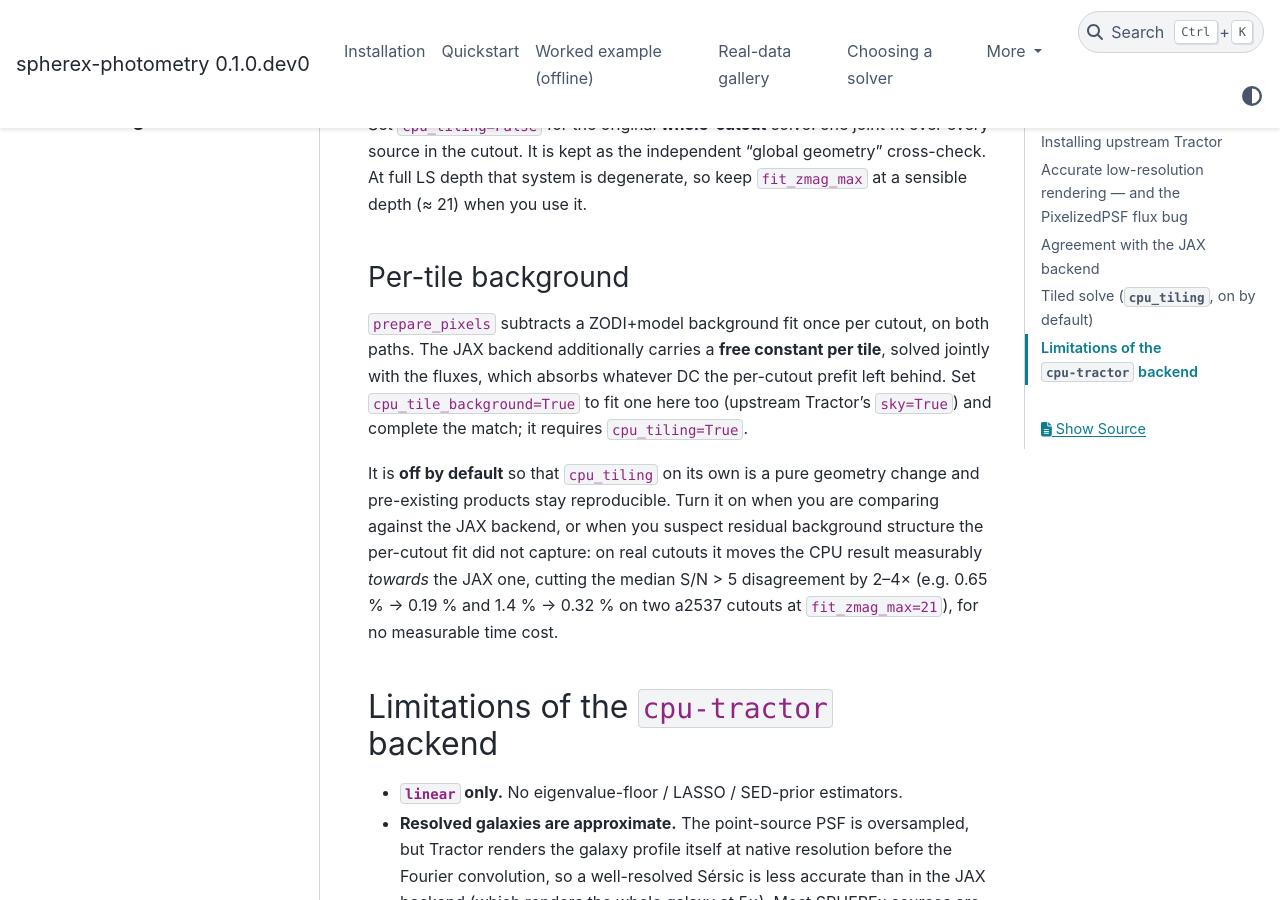
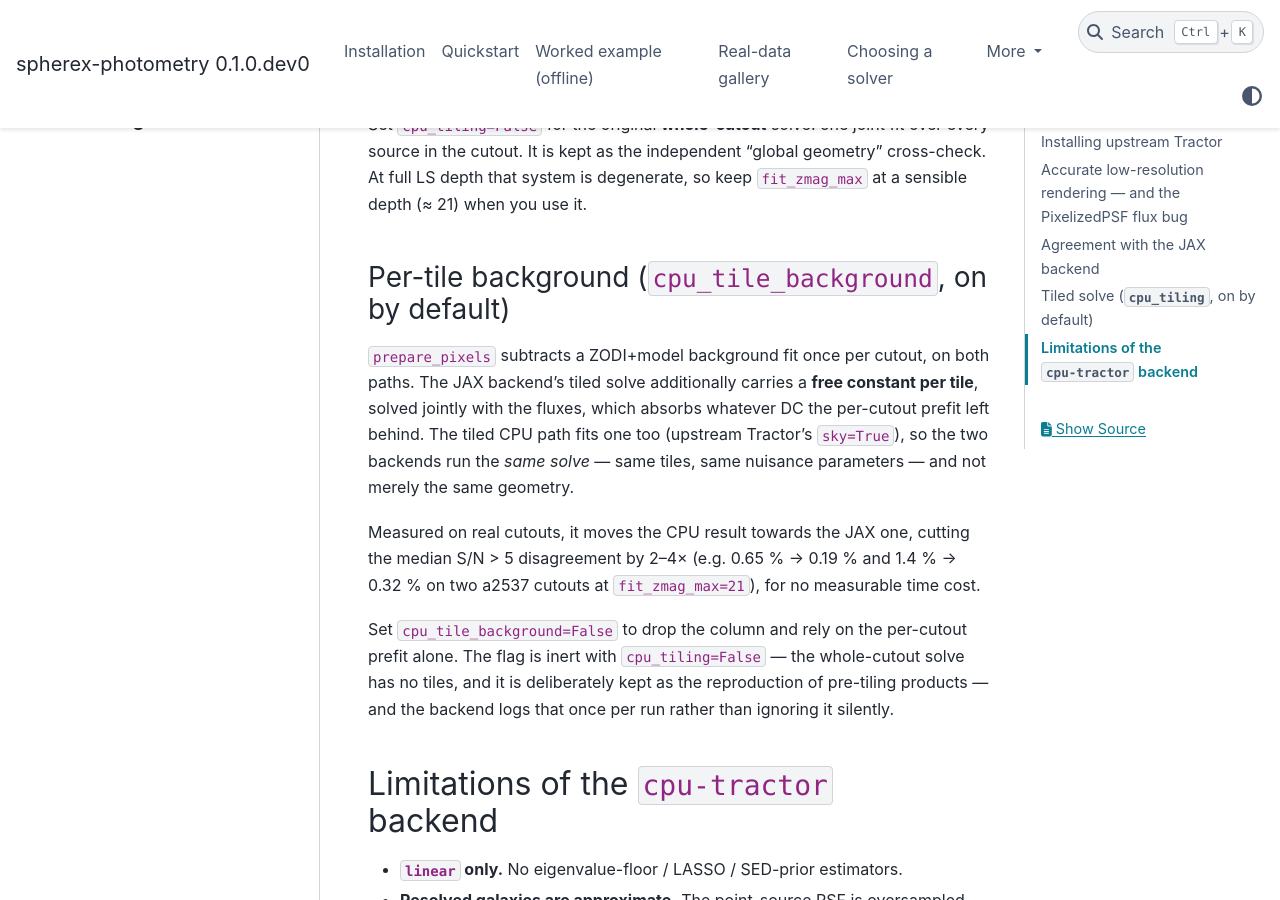
Before and after one commit to hbahk/tractorjax-spherex, a Sphinx documentation site: the page built from docs/cpu_backend.md, in a window 1280 px wide and 900 px high, scrolled down 2768 px. Built offline with Sphinx 7.4.7 and the PyData theme 0.15.4, drawn with Linux system fonts in a browser that asks for light colours.

Commit message:
feat(cpu)!: fit the per-tile background by default, matching the JAX backend
cpu_tile_background now defaults to True. The JAX backend's tiled solve always
carries a free constant per tile, solved jointly with the fluxes; with this on,
the tiled cpu-tractor path runs the SAME solve -- same tiles, same nuisance
parameters -- rather than the same geometry with a different model. Measured on
real a2537 zm1 cutouts, it cuts the median CPU-vs-JAX disagreement on S/N>5
sources by 2-4x (0.65% -> 0.19%, 1.4% -> 0.32% at fit_zmag_max=21) at no
measurable time cost.

Dropping the two ConfigError branches this needed: with the flag on by default
they would have rejected `backend="jax"` and the documented `cpu_tiling=False`
cross-check out of the box. Instead the flag is true by construction on the JAX
backend, and CpuTractorBackend logs once per run when cpu_tiling=False makes it
inert -- a log line rather than the silent no-op this package has been bitten by
before.

Adds a test pinning the zone blend as genuinely bilinear AND identical to the
JAX weights: the engine blends as sum_k w_k FFT(b_k), which by linearity equals
FFT(sum_k w_k b_k), so comparing real-space kernels is exact. Verified on the
real 12-zone a2537 cutout: weights match a textbook bilinear formula to 1e-17,
all 49 tiles blend >1 zone with 49 distinct weight vectors, weights match the
JAX backend's to 0.0, and the blended kernel matches sum_k w_k b_k to 5e-8
(float32 storage) with core-shift both off and on.

Claude-Session: https://claude.ai/code/session_014g4CkFPKPwwkVRChfEWoZV

```diff
--- a/docs/cpu_backend.md
+++ b/docs/cpu_backend.md
@@ -101,21 +101,24 @@ every source in the cutout. It is kept as the independent "global geometry"
 cross-check. At full LS depth that system is degenerate, so keep `fit_zmag_max`
 at a sensible depth (≈ 21) when you use it.
 
-### Per-tile background
+### Per-tile background (`cpu_tile_background`, on by default)
 
 `prepare_pixels` subtracts a ZODI+model background fit once per cutout, on both
-paths. The JAX backend additionally carries a **free constant per tile**, solved
-jointly with the fluxes, which absorbs whatever DC the per-cutout prefit left
-behind. Set `cpu_tile_background=True` to fit one here too (upstream Tractor's
-`sky=True`) and complete the match; it requires `cpu_tiling=True`.
+paths. The JAX backend's tiled solve additionally carries a **free constant per
+tile**, solved jointly with the fluxes, which absorbs whatever DC the per-cutout
+prefit left behind. The tiled CPU path fits one too (upstream Tractor's
+`sky=True`), so the two backends run the *same solve* — same tiles, same
+nuisance parameters — and not merely the same geometry.
 
-It is **off by default** so that `cpu_tiling` on its own is a pure geometry
-change and pre-existing products stay reproducible. Turn it on when you are
-comparing against the JAX backend, or when you suspect residual background
-structure the per-cutout fit did not capture: on real cutouts it moves the CPU
-result measurably *towards* the JAX one, cutting the median S/N > 5 disagreement
-by 2–4× (e.g. 0.65 % → 0.19 % and 1.4 % → 0.32 % on two a2537 cutouts at
-`fit_zmag_max=21`), for no measurable time cost.
+Measured on real cutouts, it moves the CPU result towards the JAX one, cutting
+the median S/N > 5 disagreement by 2–4× (e.g. 0.65 % → 0.19 % and 1.4 % → 0.32 %
+on two a2537 cutouts at `fit_zmag_max=21`), for no measurable time cost.
+
+Set `cpu_tile_background=False` to drop the column and rely on the per-cutout
+prefit alone. The flag is inert with `cpu_tiling=False` — the whole-cutout solve
+has no tiles, and it is deliberately kept as the reproduction of pre-tiling
+products — and the backend logs that once per run rather than ignoring it
+silently.
 
 ## Limitations of the `cpu-tractor` backend
 
```
Also changed, not shown: docs/configuration.md (+1 -1 lines), docs/roadmap.md (+13 -9 lines), 3 other files.
